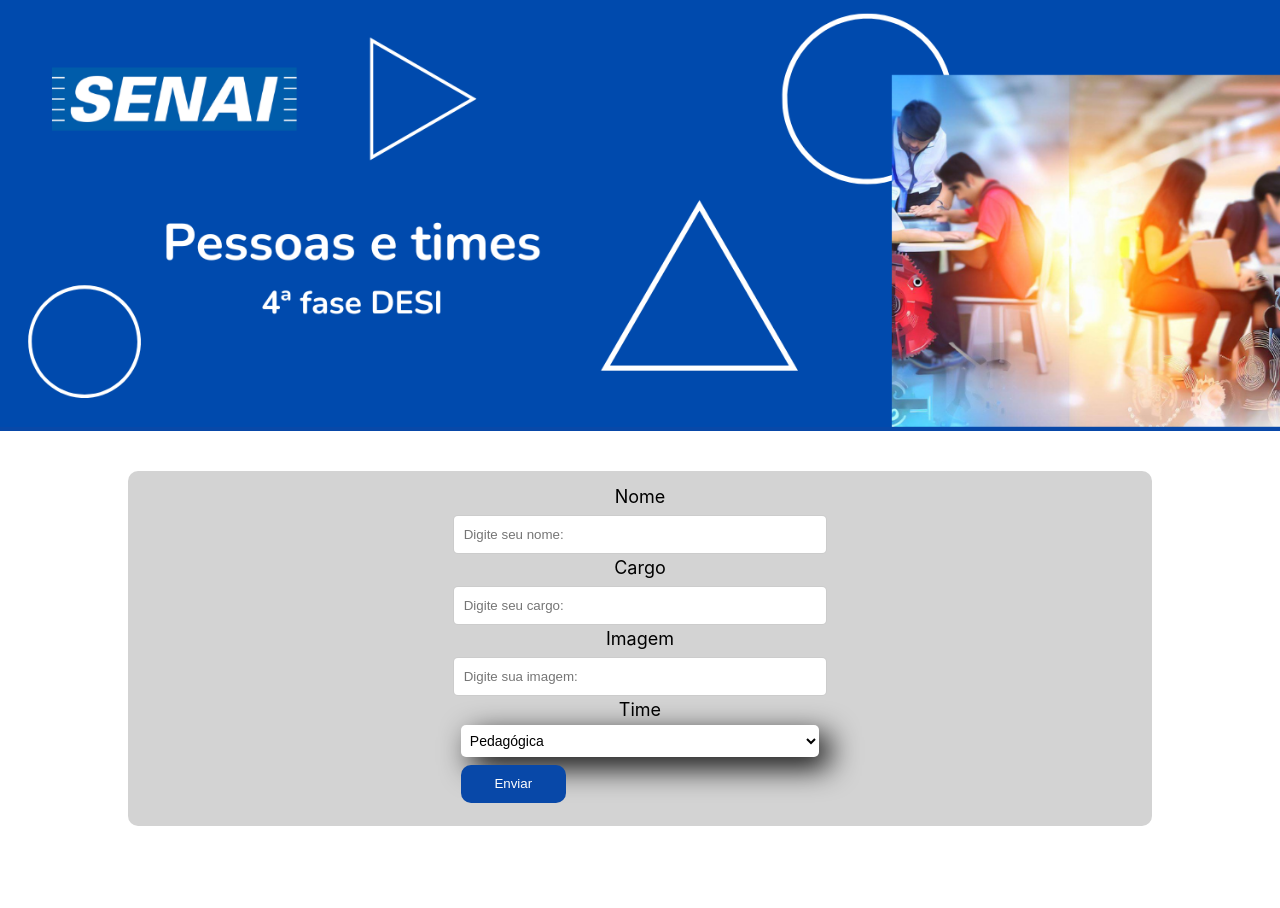
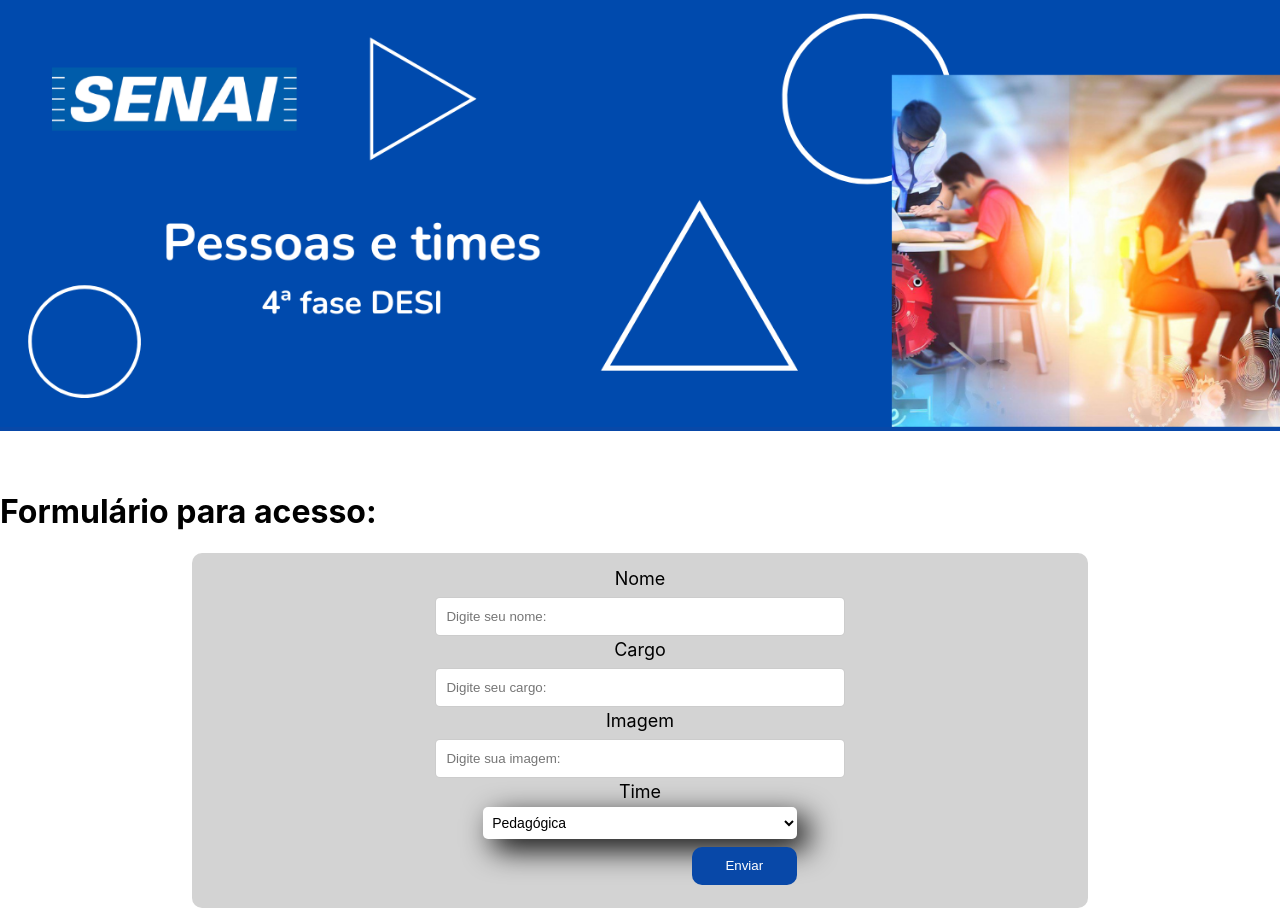
Before and after one commit to EuGenio00/Formulario-React, a React (Create React App) app: page / in a window 1280 px wide. Before the commit the page ends 826 px from the top, so only its background shows below. Built offline with nearby package versions, Linux system fonts and the light colour scheme.

Commit message:
manipulando o estado dos inputs

```diff
--- a/src/components/Button/Button.css
+++ b/src/components/Button/Button.css
@@ -4,9 +4,10 @@
   width: 35%;
   margin: 8px;
   display: flex;
+  justify-content: flex-end;
 }
 
-.botaoContent button {
+.botaoContent .botao {
   width: 105px;
   height: 38px;
   border-radius: 10px;
--- a/src/components/CampoDeTexto/CampoTexto.css
+++ b/src/components/CampoDeTexto/CampoTexto.css
@@ -1,5 +1,5 @@
 .container{
-  width: 80%;
+  width: 100%;
 }
 
 label {
--- a/src/components/CampoDeTexto/index.js
+++ b/src/components/CampoDeTexto/index.js
@@ -1,15 +1,10 @@
-import { useState } from 'react';
+// import { useState } from 'react';
 import './CampoTexto.css'
 
 const CampoTexto = (props) => {
-  // console.log(props)
-  // let valor = "Eugenio";
-
-  const [valor, setValor] = useState("");
 
   const aoDigitar = (evento) => {
-    setValor(evento.target.value);
-    console.log(valor);
+   props.aoAlterar(evento.target.value);
   }
 
   return (
@@ -19,7 +14,7 @@ const CampoTexto = (props) => {
       <div className="campoTexto">
         <label id="name">{props.label}</label>
         <input
-        value={valor}
+        value={props.valor} //nome, cargo, imagem
         onChange={aoDigitar}
         required={props.eObrigatorio}
         placeholder={props.placeholder}/>
--- a/src/components/Formulario/Formulario.css
+++ b/src/components/Formulario/Formulario.css
@@ -3,10 +3,11 @@
   width: 100%;
   display: flex;
   justify-content: center;
+  flex-direction: column;
 }
 
 form{
-  width: 80%;
+  width: 70%;
   justify-content: center;
   display: flex;
   flex-direction: column;
@@ -14,4 +15,5 @@ form{
   background-color: lightgray;
   border-radius: 10px;
   padding: 15px 0;
+  align-self: center;
 }
--- a/src/components/Formulario/index.js
+++ b/src/components/Formulario/index.js
@@ -2,6 +2,7 @@ import CampoTexto from "../CampoDeTexto";
 import ListaSuspensa from "../ListaSuspensa";
 import './Formulario.css';
 import Botao from "../Button";
+import { useState } from "react";
 
 const Formulario = () => {
 
@@ -13,17 +14,34 @@ const Formulario = () => {
     'Discentes'
   ]
 
+  const [nome, setNome] = useState('');
+  const [cargo, setCargo] = useState('');
+  const [imagem, setImagem] = useState('');
+
   const aoEnviar = (evento) => {
     evento.preventDefault();
     console.log("O botao foi carregado :D")
   }
 
+  // const aoAlterarNome = (valor) => {
+  //   setNome(valor);
+  // }
+
+  // const aoAlterarCargo = (valor) => {
+  //   setCargo(valor);
+  // }
+
+  // const aoAlterarImagem = (valor) => {
+  //   setImagem(valor);
+  // }
+
   return (
     <div className="formContent">
+      <h1>Formulário para acesso: </h1>
       <form onSubmit={aoEnviar}>
-      <CampoTexto eObrigatorio={true} label="Nome" placeholder="Digite seu nome: "/>
-      <CampoTexto eObrigatorio={true} label="Cargo" placeholder="Digite seu cargo: "/>
-      <CampoTexto eObrigatorio={true} label="Imagem" placeholder="Digite sua imagem: "/>
+      <CampoTexto eObrigatorio={true} label="Nome" placeholder="Digite seu nome: " valor={nome} aoAlterar={valor => setNome(valor)}/>
+      <CampoTexto eObrigatorio={true} label="Cargo" placeholder="Digite seu cargo: " valor={cargo} aoAlterar={valor => setCargo(valor)}/>
+      <CampoTexto eObrigatorio={true} label="Imagem" placeholder="Digite sua imagem: " valor={imagem} aoAlterar={valor => setImagem(valor)}/>
       <ListaSuspensa itens = {times}/>
       <Botao textoBotao= "Enviar"/>
     </form>
```
